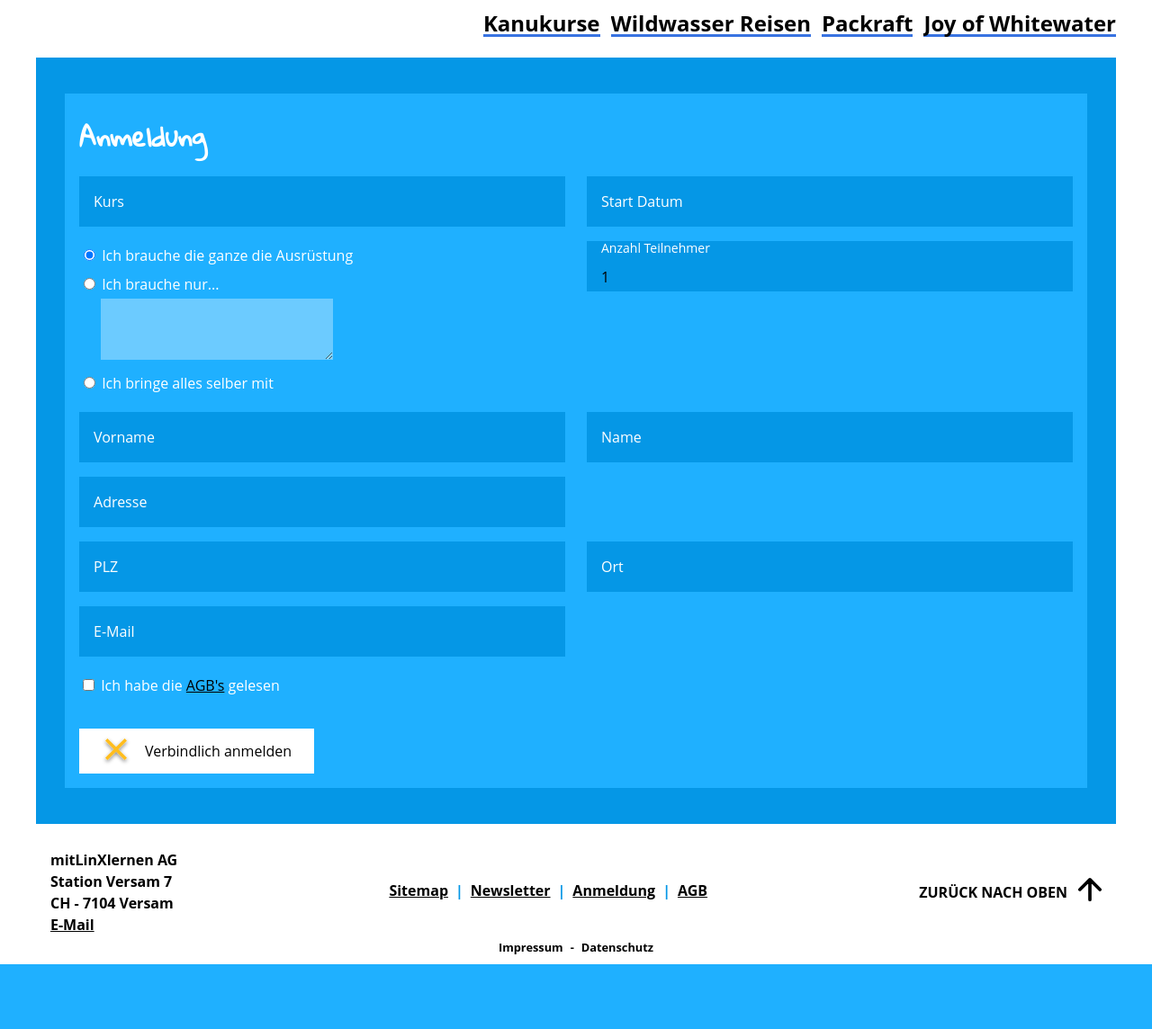
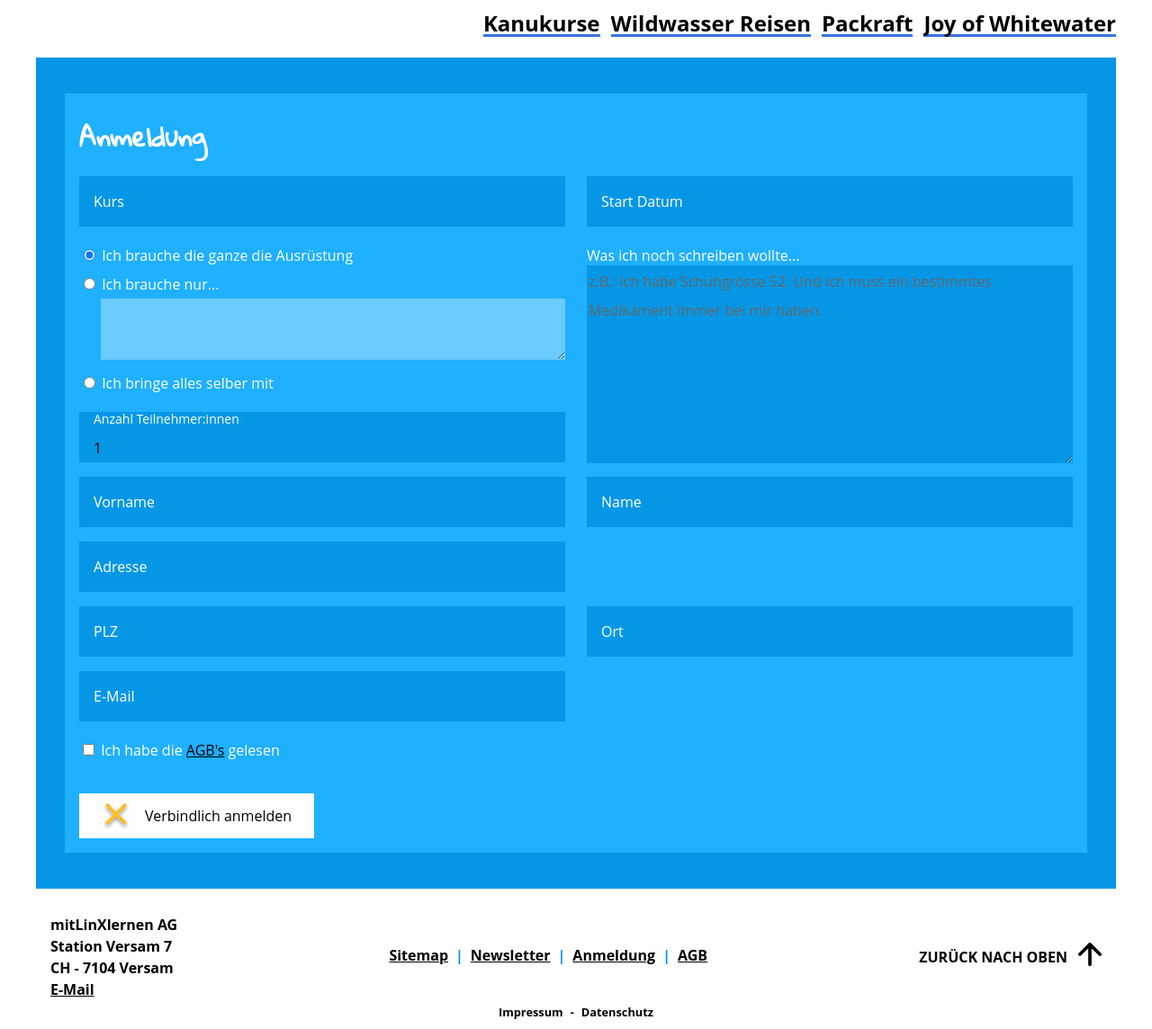
Before and after one commit to TomFrey/joy-of-whitewater, a PHP site: page /kanukursanmeldung.html in a window 1280 px wide. Shown: the whole page at 90% size. Before the commit the page ends 1072 px from the top, so only its background shows below. Run offline with PHP 8.4, Linux system fonts and the light colour scheme; some libraries are stand-ins or nearby versions.

Commit message:
Neues Feld 'Bemerkukungen' im Ammeldeformular.

```diff
--- a/src/api/mail/create.php
+++ b/src/api/mail/create.php
@@ -21,6 +21,7 @@ $data->equipmentDetails = filter_var($data->equipmentDetails, FILTER_SANITIZE_ST
 $data->agb = filter_var($data->agb, FILTER_SANITIZE_STRING);
 $data->address = filter_var($data->address, FILTER_SANITIZE_STRING);
 $data->email = filter_var($data->email, FILTER_SANITIZE_EMAIL);
+$data->comment = filter_var($data->comment, FILTER_SANITIZE_STRING);
 
 if ($data->courseName
 	&& $data->courseDate
@@ -50,7 +51,8 @@ if ($data->courseName
 			. "Kurs: " . $data->courseName . "\r\n"
 			. "Datum: " .  $data->courseDate . "\r\n"
 			. "Anzahl Personen: " . $data->numberOfParticipants . "\r\n"
-			. "Ausrüstung: " . $data->equipment . "\r\n";
+			. "Ausrüstung: " . $data->equipment . "\r\n"
+			. "Kommentare: " . $data->comment . "\r\n";
 
 	if (!empty($data->equipmentDetails)) {
 		$txt = $txt . "Benötigte Ausrüstung: " .  $data->equipmentDetails;
--- a/src/assets/css/main.css
+++ b/src/assets/css/main.css
@@ -1223,6 +1223,32 @@ h4.course-list-detail__title::after {
 .equipment-needed-input[disabled] {
   background-color: #6ccbff; }
 
+.comment-wrapper {
+  margin-bottom: 11px; }
+
+.comment-input {
+  color: #000000;
+  font-family: "Open Sans", "Arial", "sans-serif";
+  font-size: 16px;
+  line-height: 32px;
+  line-height: 27px;
+  background-color: #0597E6;
+  border: none;
+  width: 100%; }
+
+.comment-input::placeholder {
+  color: #000000;
+  font-family: "Open Sans", "Arial", "sans-serif";
+  font-size: 16px;
+  line-height: 32px;
+  color: #666666; }
+
+.comment-label {
+  color: white;
+  line-height: 32px;
+  display: block;
+  margin-bottom: -5px; }
+
 .agb-wrapper {
   color: white;
   font-family: "Open Sans", "Arial", "sans-serif";
@@ -1364,6 +1390,8 @@ h4.course-list-detail__title::after {
   color: #ffffff;
   margin: 16px 16px; }
 
+/* ************************************************************* */
+/* *********** ab hier für tablet ******************* */
 /* *************************************************** */
 /* *********** ab hier für desktop ******************* */
 @media screen and (min-width: 992px) {
@@ -1375,7 +1403,9 @@ h4.course-list-detail__title::after {
   .anmeldung__links {
     margin-right: 24px; }
   .equipment-needed-input {
-    width: 50%; }
+    width: 100%; }
+  .comment-wrapper {
+    margin-bottom: 0; }
   .anmeldung__send-button {
     width: unset; } }
 
--- a/src/kanukursanmeldung.html
+++ b/src/kanukursanmeldung.html
@@ -110,7 +110,6 @@
 
 						<div class="anmeldung__item">
 							<div class="anmeldung__links">
-
 								<div class="equipment-wrapper">
 									<div class="equipment__all">
 										<input type="radio" id="all" name="equipment" value="all"
@@ -136,9 +135,6 @@
 										<label for="nothing">Ich bringe alles selber mit</label>
 									</div>
 								</div>
-							</div>
-
-							<div class="anmeldung__rechts">
 								<div class="anmeldung__number-of-participants">
 									<div class="form-field-moving-placeholder">
 										<input class="moving-placeholder__input"
@@ -147,8 +143,25 @@
 											   value="1"
 											   required>
 										<span class="moving-placeholder__highlight"></span>
-										<label class="moving-placeholder__label">Anzahl Teilnehmer</label>
+										<label class="moving-placeholder__label">Anzahl Teilnehmer:innen</label>
 									</div>
+								</div>
+							</div>
+
+							<div class="anmeldung__rechts">
+								<div class="comment-wrapper">
+									<label
+										for="comment"
+										class="comment-label">
+										Was ich noch schreiben wollte...
+									</label>
+									<textarea
+										id="comment"
+										class="comment-input"
+										name="comment"
+										rows="8"
+										placeholder="z.B.: Ich habe Schuhgrösse 52. Und ich muss ein bestimmtes Medikament immer bei mir haben."
+									></textarea>
 								</div>
 							</div>
 						</div>
--- a/src/scss/components/_kanukursanmeldung.scss
+++ b/src/scss/components/_kanukursanmeldung.scss
@@ -7,7 +7,6 @@
 }
 
 .anmeldung__item{
-	//border: 1px solid red;
 	display: flex;
 	flex-flow: column nowrap;
 }
@@ -50,6 +49,30 @@
 
 .equipment-needed-input[disabled]{
 	background-color: lighten($baseColor2, 15%);
+}
+
+.comment-wrapper{
+	margin-bottom: 11px;
+}
+
+.comment-input{
+	@include courseTableFont();
+	line-height: 27px;
+	background-color: $baseColor1;
+	border: none;
+	width: 100%;
+}
+
+.comment-input::placeholder{
+	@include courseTableFont();
+	color: lighten($complimentaryColor2, 40%);
+}
+
+.comment-label{
+	color: lighten($complimentaryColor1, 10%);
+	line-height: 32px;
+	display: block;
+	margin-bottom: -5px;
 }
 
 .agb-wrapper{
@@ -206,6 +229,12 @@
 }
 
 
+/* ************************************************************* */
+/* *********** ab hier für tablet ******************* */
+@media screen and (min-width: $breakpoint-medium) {    // > 688px
+
+}
+
 
 /* *************************************************** */
 /* *********** ab hier für desktop ******************* */
@@ -218,23 +247,21 @@
 
 	.anmeldung__item{
 		flex-flow: row nowrap;
-		//margin: 0*$basicHeight 2*$basicWidth;
 	}
 
 	.anmeldung__links{
 		margin-right: 3*$basicWidth;
 	}
 
-	.anmeldung__rechts{
-
+	.equipment-needed-input{
+		width: 100%;
 	}
 
-	.equipment-needed-input{
-		width: 50%;
+	.comment-wrapper{
+		margin-bottom: 0;
 	}
 
 	.anmeldung__send-button{
 		width: unset;
 	}
-
 }
```
Also changed, not shown: src/assets/js/guiControll/kanukursanmeldung.js (+20 -1 lines), src/assets/js/guiControll/renderRegistrationConfirmation.js (+4 -3 lines), src/assets/js/util/validator.js (+45 -10 lines).
